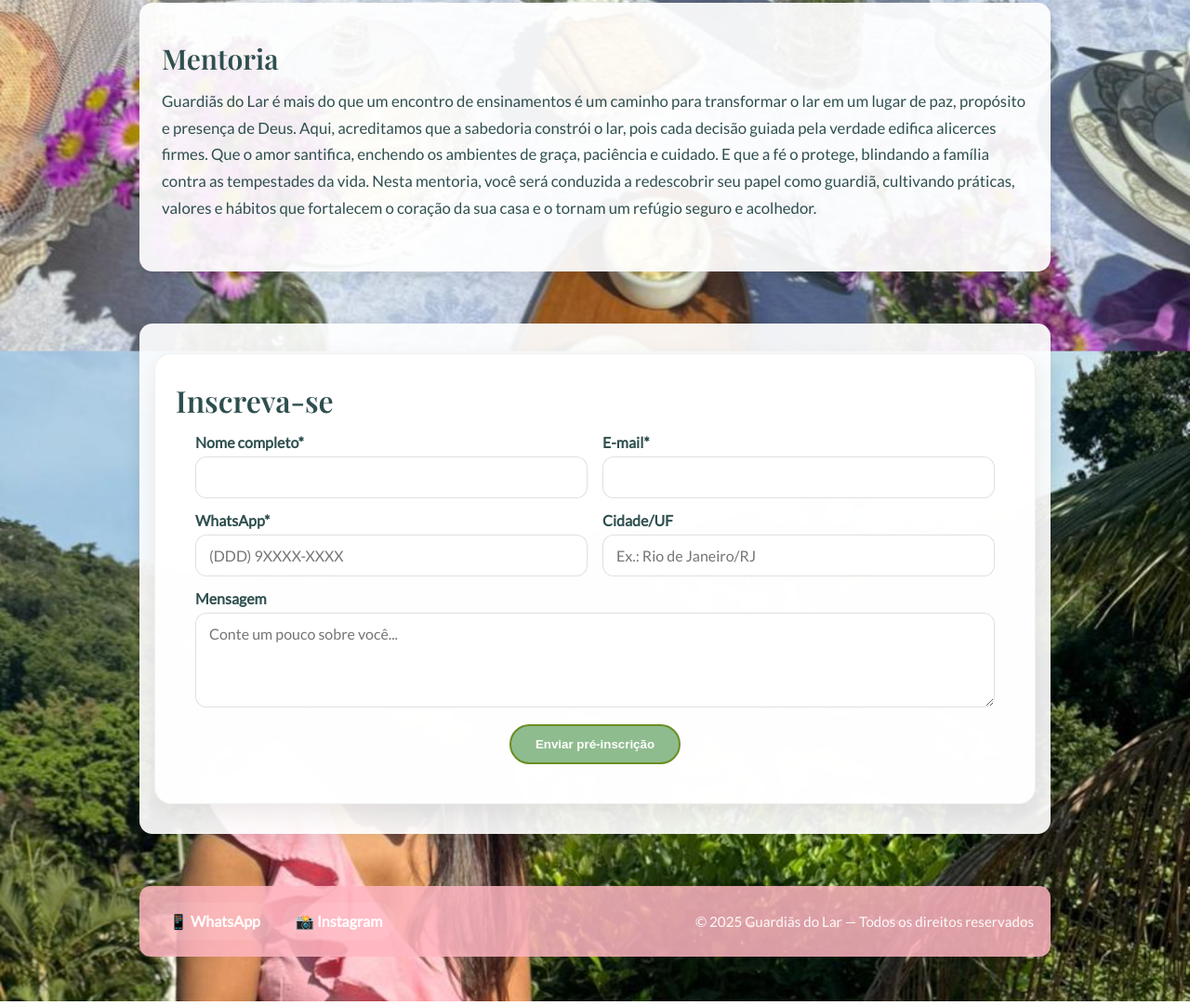
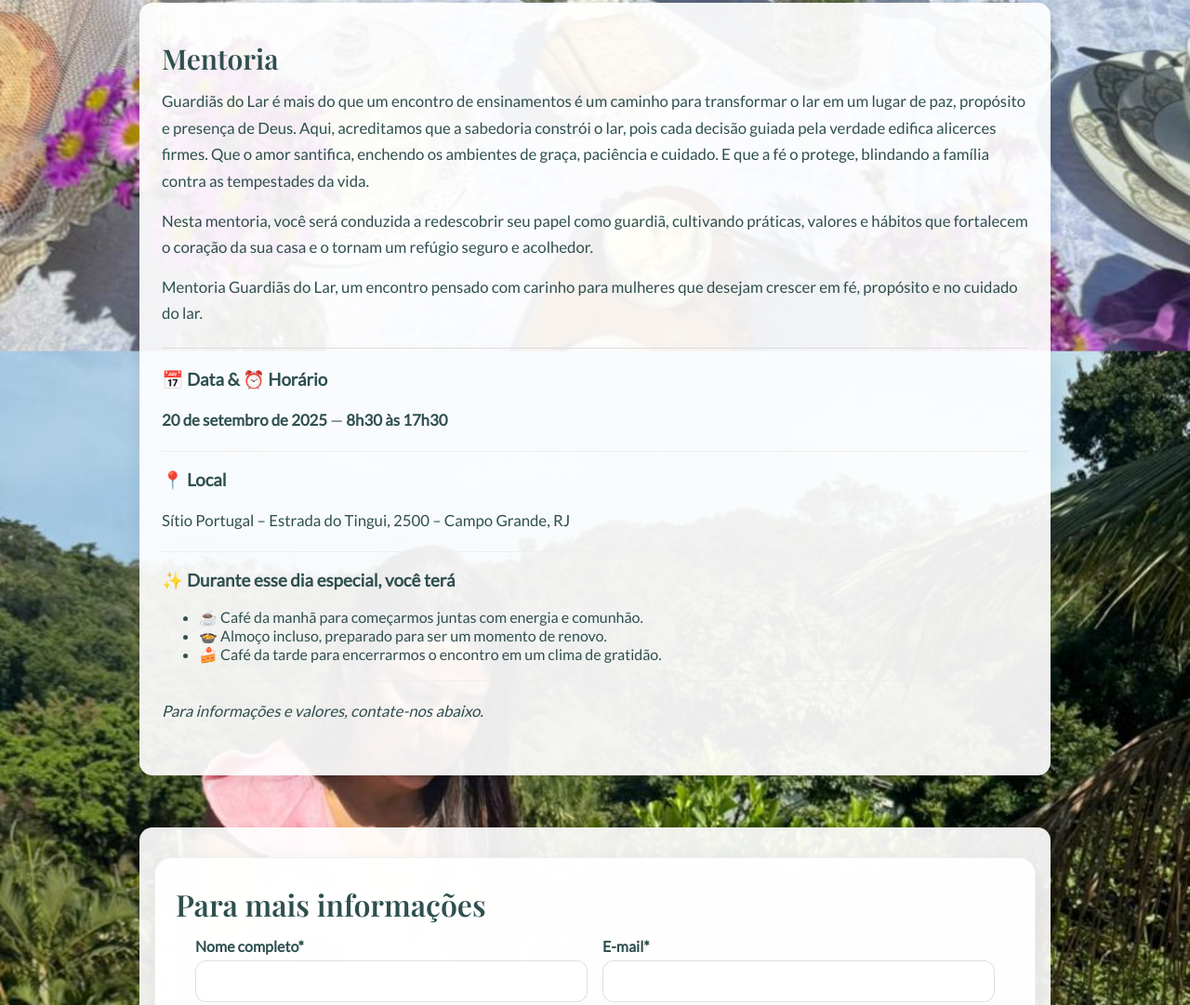
Before and after one commit to cafeecomunhao/guardiasdolar-, a plain HTML site: page index.html in a window 1280 px wide. Shown: the part 1329-2410 px from the top of the page at 93% size. Drawn offline with nearby package versions, Linux system fonts and the light colour scheme.

Commit message:
Add files via upload

```diff
--- a/index.html
+++ b/index.html
@@ -132,7 +132,7 @@
         <button type="button" onclick="abrirCafe()">Café &amp; Comunhão</button>
         <a href="#mentoria" onclick="fecharMenu()">Mentoria</a>
         <a href="#proposito" onclick="fecharMenu()">Nosso Propósito</a>
-        <a href="#inscricao" onclick="fecharMenu()">Pré-Inscrição</a>
+        <a href="#inscricao" onclick="fecharMenu()">Para mais informações</a>
       </nav>
     </div>
   </header>
@@ -162,16 +162,43 @@
       <p>Ser guardiã do lar é assumir a missão de proteger e nutrir esse espaço sagrado.</p>
     </section>
 
+    <!-- ======= ÚNICA PARTE ALTERADA ======= -->
     <section id="mentoria">
       <h2>Mentoria</h2>
-      <p>Guardiãs do Lar é mais do que um encontro de ensinamentos é um caminho para transformar o lar em um lugar de paz, propósito e presença de Deus. Aqui, acreditamos que a sabedoria constrói o lar, pois cada decisão guiada pela verdade edifica alicerces firmes. Que o amor santifica, enchendo os ambientes de graça, paciência e cuidado. E que a fé o protege, blindando a família contra as tempestades da vida.
-Nesta mentoria, você será conduzida a redescobrir seu papel como guardiã, cultivando práticas, valores e hábitos que fortalecem o coração da sua casa e o tornam um refúgio seguro e acolhedor.</p>
+
+      <p>Guardiãs do Lar é mais do que um encontro de ensinamentos é um caminho para transformar o lar em um lugar de paz, propósito e presença de Deus. Aqui, acreditamos que a sabedoria constrói o lar, pois cada decisão guiada pela verdade edifica alicerces firmes. Que o amor santifica, enchendo os ambientes de graça, paciência e cuidado. E que a fé o protege, blindando a família contra as tempestades da vida.</p>
+      <p>Nesta mentoria, você será conduzida a redescobrir seu papel como guardiã, cultivando práticas, valores e hábitos que fortalecem o coração da sua casa e o tornam um refúgio seguro e acolhedor.</p>
+      <p>Mentoria Guardiãs do Lar, um encontro pensado com carinho para mulheres que desejam crescer em fé, propósito e no cuidado do lar.</p>
+
+      <hr style="margin:22px 0; border:none; border-top:1px solid #ddd;">
+
+      <h3 style="margin-top:0;">📅 Data &amp; ⏰ Horário</h3>
+      <p><strong>20 de setembro de 2025</strong> — <strong>8h30 às 17h30</strong></p>
+
+      <hr style="margin:18px 0; border:none; border-top:1px solid #eee;">
+
+      <h3>📍 Local</h3>
+      <p>Sítio Portugal – Estrada do Tingui, 2500 – Campo Grande, RJ</p>
+
+      <hr style="margin:18px 0; border:none; border-top:1px solid #eee;">
+
+      <h3>✨ Durante esse dia especial, você terá</h3>
+      <ul>
+        <li>☕ Café da manhã para começarmos juntas com energia e comunhão.</li>
+        <li>🍲 Almoço incluso, preparado para ser um momento de renovo.</li>
+        <li>🍰 Café da tarde para encerrarmos o encontro em um clima de gratidão.</li>
+      </ul>
+
+      <hr style="margin:18px 0; border:none; border-top:1px solid #eee;">
+
+      <p><em>Para informações e valores, contate-nos abaixo.</em></p>
     </section>
+    <!-- ======= FIM DA ÚNICA PARTE ALTERADA ======= -->
 
     <!-- Saiba Mais -->
     <section id="inscricao" class="insc-wrap" aria-labelledby="insc-title">
       <div class="insc-card">
-        <h2 id="insc-title">Inscreva-se</h2>
+        <h2 id="insc-title">Para mais informações</h2>
         <form class="insc-form" onsubmit="enviarPreInscricao(event)" novalidate>
           <div class="insc-field">
             <label for="insc-nome">Nome completo*</label>
@@ -194,7 +221,7 @@ Nesta mentoria, você será conduzida a redescobrir seu papel como guardiã, cul
             <textarea id="insc-msg" rows="4" placeholder="Conte um pouco sobre você..."></textarea>
           </div>
           <div class="insc-actions insc-full">
-            <button type="submit" class="insc-btn">Enviar pré-inscrição</button>
+            <button type="submit" class="insc-btn">Enviar Dados</button>
             <p id="insc-status" class="insc-status" aria-live="polite"></p>
           </div>
         </form>
@@ -255,7 +282,7 @@ Nesta mentoria, você será conduzida a redescobrir seu papel como guardiã, cul
     }
 
     /* Saiba Mais → DM no WhatsApp */
-    function enviarPreInscricao(e){
+    function enviar(e){
       e.preventDefault();
       const nome = document.getElementById('insc-nome').value.trim();
       const email = document.getElementById('insc-email').value.trim();
@@ -266,7 +293,7 @@ Nesta mentoria, você será conduzida a redescobrir seu papel como guardiã, cul
       s.textContent=""; s.className="insc-status";
       if(!nome || !email || !whats){ s.textContent="Preencha os campos obrigatórios (*)."; s.classList.add('err'); return; }
       const texto =
-        "Olá! Quero fazer mais informações:%0A"+
+        "Olá! Quero mais informações:%0A"+
         "Nome: "+encodeURIComponent(nome)+"%0A"+
         "E-mail: "+encodeURIComponent(email)+"%0A"+
         "WhatsApp: "+encodeURIComponent(whats)+"%0A"+
@@ -310,7 +337,7 @@ Nesta mentoria, você será conduzida a redescobrir seu papel como guardiã, cul
   });
 
   /* Saiba Mais → DM no WhatsApp */
-  function enviarPreInscricao(e){
+  function enviarEnviar(e){
     e.preventDefault();
     const nome = document.getElementById('insc-nome').value.trim();
     const email = document.getElementById('insc-email').value.trim();
```
